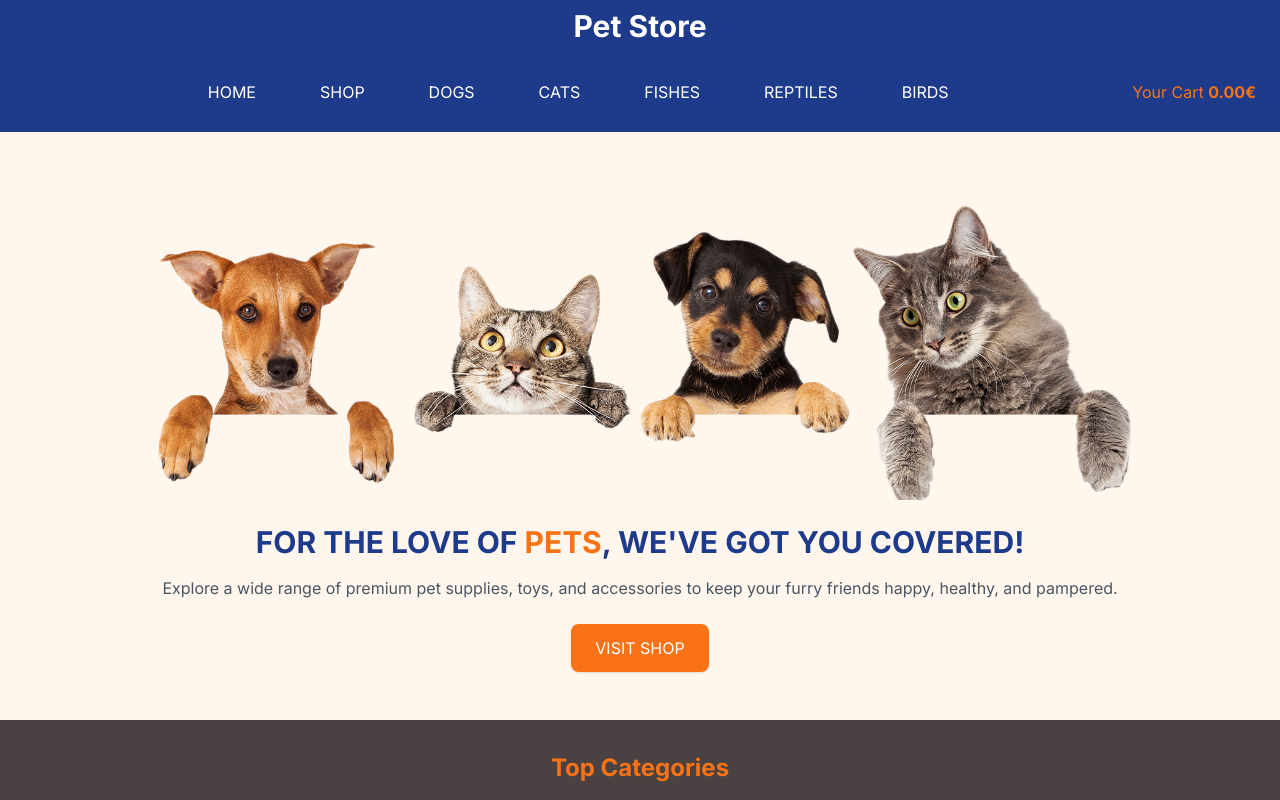
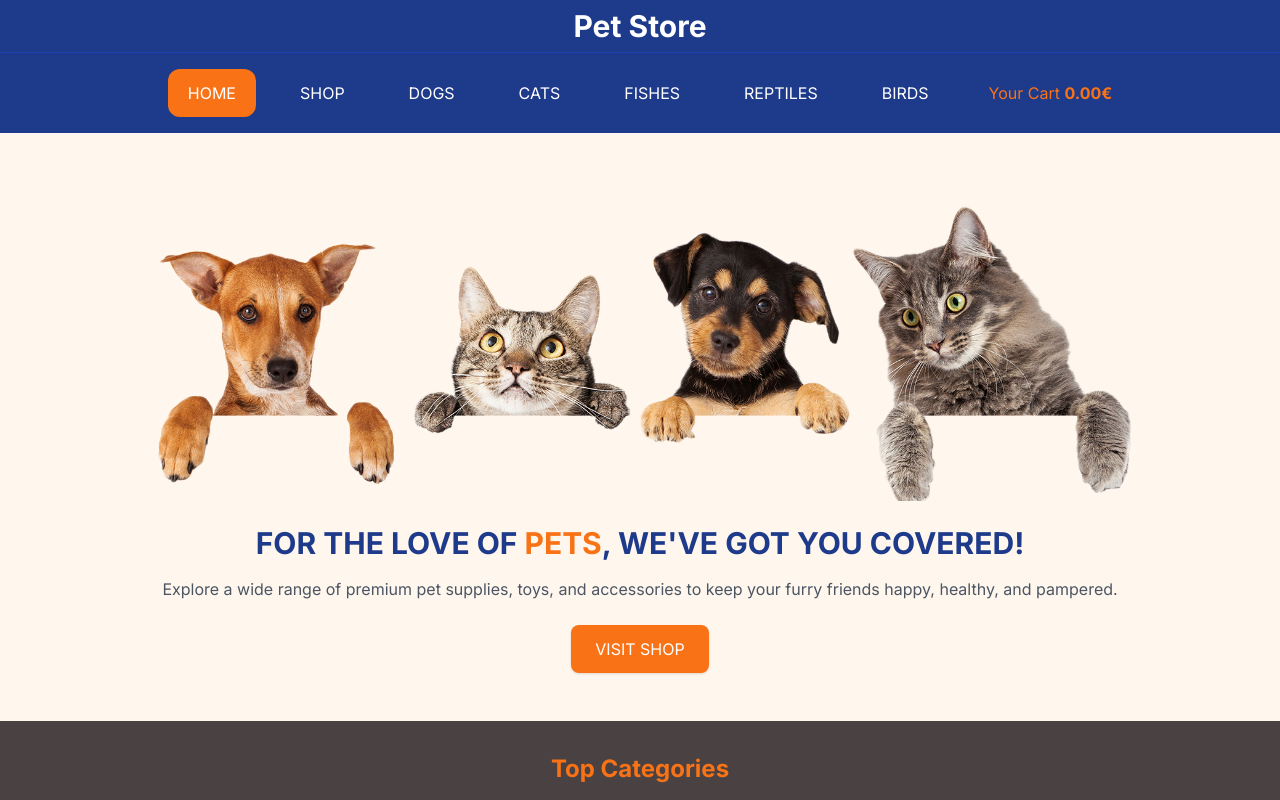
Before and after one commit to JosipSmoljko/HCI-2024-25, a Next.js app: page / in a window 1280 px wide. Shown: the top 800 px of the page. Built offline with nearby package versions, Linux system fonts and the light colour scheme.

Commit message:
add message

```diff
--- a/app/components/Header.tsx
+++ b/app/components/Header.tsx
@@ -2,139 +2,77 @@
 
 import Link from 'next/link';
 import { useState } from 'react';
+import { usePathname } from 'next/navigation';
 
 export default function Header() {
   const [isMenuOpen, setIsMenuOpen] = useState(false);
+  const pathname = usePathname();
+
+  const navLinks = [
+    { name: "HOME", href: "/" },
+    { name: "SHOP", href: "/shop" },
+    { name: "DOGS", href: "/dogs" },
+    { name: "CATS", href: "/cats" },
+    { name: "FISHES", href: "/fishes" },
+    { name: "REPTILES", href: "/reptiles" },
+    { name: "BIRDS", href: "/birds" },
+  ];
 
   return (
     <header className="bg-blue-900 text-white">
-
-      <div className="bg-blue-900 text-3xl font-bold py-2 text-center">
+      {/* Title */}
+      <div className="text-3xl font-bold py-2 text-center border-b border-blue-800">
         Pet Store
       </div>
 
+      {/* Desktop + Mobile container */}
+      <div className="container mx-auto flex flex-col md:flex-row items-center md:justify-center md:space-x-10 py-4 px-6 relative">
+        {/* Desktop nav */}
+        <nav className="hidden md:flex space-x-6">
+          {navLinks.map((link) => (
+            <Link
+              key={link.href}
+              href={link.href}
+              className={`rounded-xl px-5 py-3 hover:bg-orange-100 hover:text-blue-700 ${
+                pathname === link.href ? "bg-orange-500 text-white" : ""
+              }`}
+            >
+              {link.name}
+            </Link>
+          ))}
+        </nav>
 
-      <div className="container mx-auto flex justify-between items-center py-4 px-6">
-        <div className="flex items-center space-x-2">
-
-        </div>
-
+        {/* Mobile menu button */}
         <button
-          className="lg:hidden text-white"
+          className="md:hidden absolute right-6 top-4"
           onClick={() => setIsMenuOpen(!isMenuOpen)}
         >
-          <svg
-            xmlns="http://www.w3.org/2000/svg"
-            fill="none"
-            viewBox="0 0 24 24"
-            strokeWidth={2}
-            stroke="currentColor"
-            className="w-6 h-6"
-          >
-            <path
-              strokeLinecap="round"
-              strokeLinejoin="round"
-              d="M4 6h16M4 12h16m-7 6h7"
-            />
+          <svg xmlns="http://www.w3.org/2000/svg" fill="none" viewBox="0 0 24 24"
+            strokeWidth={2} stroke="currentColor" className="w-6 h-6">
+            <path strokeLinecap="round" strokeLinejoin="round" d="M4 6h16M4 12h16m-7 6h7"/>
           </svg>
         </button>
-        <nav className="hidden md:flex space-x-6">
-          <Link
-            className="rounded-xl px-5 py-3 hover:bg-orange-100 hover:text-blue-700"
-            href="/"
-          >
-            HOME
-          </Link>
-          <Link
-            className="rounded-xl px-5 py-3 hover:bg-orange-100 hover:text-blue-700"
-            href="/shop"
-          >
-            SHOP
-          </Link>
-          <Link
-            className="rounded-xl px-5 py-3 hover:bg-orange-100 hover:text-blue-700"
-            href="/dogs"
-          >
-            DOGS
-          </Link>
-          <Link
-            className="rounded-xl px-5 py-3 hover:bg-orange-100 hover:text-blue-700"
-            href="/cats"
-          >
-            CATS
-          </Link>
-          <Link
-            className="rounded-xl px-5 py-3 hover:bg-orange-100 hover:text-blue-700"
-            href="/fishes"
-          >
-            FISHES
-          </Link>
-          <Link
-            className="rounded-xl px-5 py-3 hover:bg-orange-100 hover:text-blue-700"
-            href="/reptiles"
-          >
-            REPTILES
-          </Link>
-          <Link
-            className="rounded-xl px-5 py-3 hover:bg-orange-100 hover:text-blue-700"
-            href="/birds"
-          >
-            BIRDS
-          </Link>
-        </nav>
 
-        <div className="text-orange-500 hidden md:block">
+        {/* Cart */}
+        <div className="absolute right-6 md:static text-orange-500 mt-2 md:mt-0">
           Your Cart <span className="font-bold">0.00€</span>
         </div>
       </div>
 
+      {/* Mobile nav */}
       {isMenuOpen && (
-        <nav className="md:hidden bg-blue-900 text-white space-y-2 py-4 px-6">
-          <Link
-            className="block rounded-xl px-5 py-3 hover:bg-orange-100 hover:text-blue-700"
-            href="/"
-          >
-            HOME
-          </Link>
-          <Link
-            className="block rounded-xl px-5 py-3 hover:bg-orange-100 hover:text-blue-700"
-            href="/shop"
-          >
-            SHOP
-          </Link>
-          <Link
-            className="block rounded-xl px-5 py-3 hover:bg-orange-100 hover:text-blue-700"
-            href="/dogs"
-          >
-            DOGS
-          </Link>
-          <Link
-            className="block rounded-xl px-5 py-3 hover:bg-orange-100 hover:text-blue-700"
-            href="/cats"
-          >
-            CATS
-          </Link>
-          <Link
-            className="block rounded-xl px-5 py-3 hover:bg-orange-100 hover:text-blue-700"
-            href="/fishes"
-          >
-            FISHES
-          </Link>
-          <Link
-            className="block rounded-xl px-5 py-3 hover:bg-orange-100 hover:text-blue-700"
-            href="/reptiles"
-          >
-            REPTILES
-          </Link>
-          <Link
-            className="block rounded-xl px-5 py-3 hover:bg-orange-100 hover:text-blue-700"
-            href="/birds"
-          >
-            BIRDS
-          </Link>
-          <div className="text-orange-500 mt-4">
-            Your Cart <span className="font-bold">0.00€</span>
-          </div>
+        <nav className="md:hidden bg-blue-900 text-white flex flex-col items-center space-y-2 py-4">
+          {navLinks.map((link) => (
+            <Link
+              key={link.href}
+              href={link.href}
+              className={`block rounded-xl px-5 py-3 hover:bg-orange-100 hover:text-blue-700 ${
+                pathname === link.href ? "bg-orange-500 text-white" : ""
+              }`}
+            >
+              {link.name}
+            </Link>
+          ))}
         </nav>
       )}
     </header>
--- a/app/shop/[id]/AddToCartButton.tsx
+++ b/app/shop/[id]/AddToCartButton.tsx
@@ -1,6 +1,6 @@
 "use client";
 
-import React from "react";
+import React, { useState } from "react";
 
 type Props = {
   productId: string;
@@ -8,18 +8,29 @@ type Props = {
 };
 
 export default function AddToCartButton({ productId, productName }: Props) {
+  const [messageVisible, setMessageVisible] = useState(false);
+
   const handleAddToCart = () => {
     console.log(`Adding ${productName} (ID: ${productId}) to cart`);
-    // Add your cart logic here
-    // For example: addToCart(productId)
+    // Show fake message
+    setMessageVisible(true);
+    setTimeout(() => setMessageVisible(false), 2000); // hide after 2s
   };
 
   return (
+    <div className="relative">
       <button
         onClick={handleAddToCart}
         className="mt-6 px-6 py-3 bg-blue-500 text-white rounded-lg hover:bg-blue-600 transition w-fit"
       >
         Add to Cart
       </button>
+
+      {messageVisible && (
+        <div className="absolute top-full left-1/2 -translate-x-1/2 mt-2 px-4 py-2 bg-green-500 text-white rounded shadow-lg text-sm">
+          Added to cart!
+        </div>
+      )}
+    </div>
   );
 }
```
Lines whose indentation alone changed are shown as unchanged.
